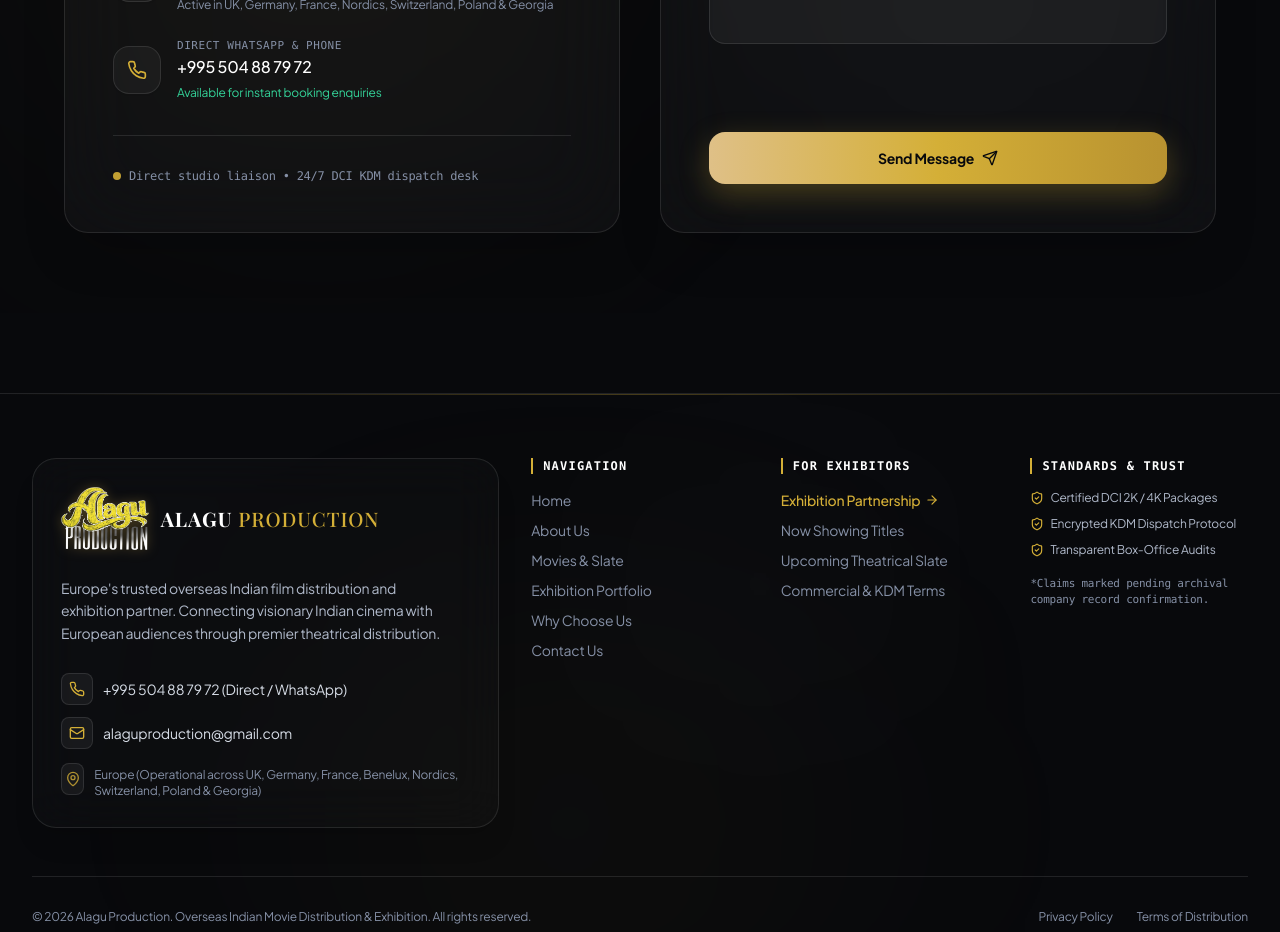
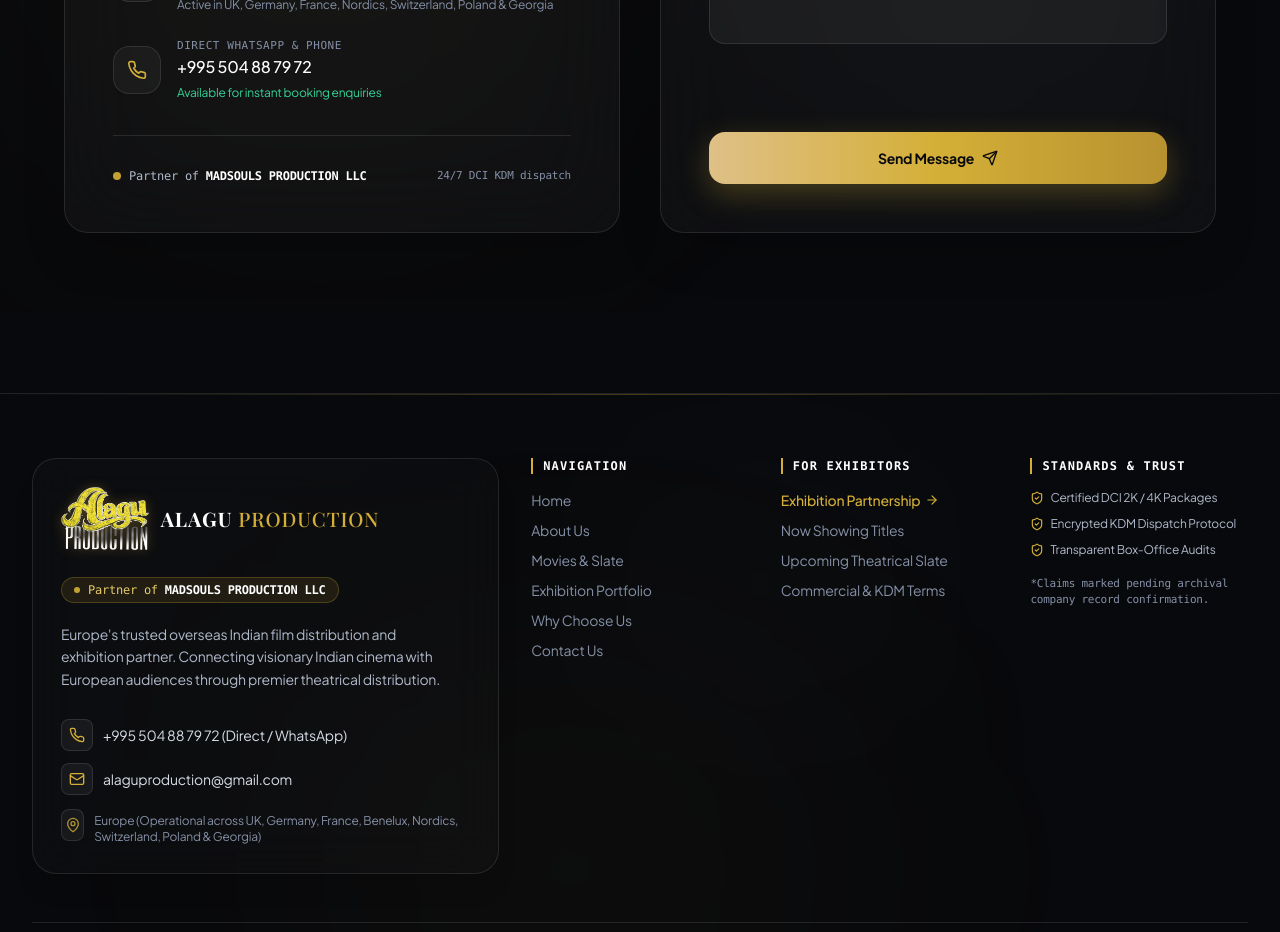
Before and after one commit to RejolinSolomonJ/Alagu-Productions-Website, a Next.js app: page /contact in a window 1280 px wide. Shown: the part 860-1792 px from the top of the page. Built offline with nearby package versions, Linux system fonts and the light colour scheme; a web font is replaced by a local one.

Commit message:
feat: highlight official partnership with MADSOULS PRODUCTION LLC across hero, about, clapperboard, footer, and settings

```diff
--- a/app/about/page.tsx
+++ b/app/about/page.tsx
@@ -31,7 +31,7 @@ export default function AboutPage() {
         <div className="max-w-7xl mx-auto px-4 sm:px-6 lg:px-8 relative z-10 text-center">
           <div className="inline-flex items-center gap-2 px-3.5 py-1.5 rounded-full bg-white/[0.04] border border-white/10 text-gold text-xs font-semibold uppercase tracking-wider mb-5">
             <Globe className="w-3.5 h-3.5" />
-            <span>Corporate Profile &amp; Theatrical Vision</span>
+            <span>Corporate Profile &bull; Partner of MADSOULS PRODUCTION LLC</span>
           </div>
 
           <h1 className="font-serif text-3xl sm:text-5xl md:text-6xl font-bold text-white tracking-tight max-w-4xl mx-auto leading-tight">
@@ -64,7 +64,7 @@ export default function AboutPage() {
 
               {/* Exact Copy required by User */}
               <p className="text-base sm:text-lg text-cinema-200 leading-relaxed font-normal">
-                Alagu Production is an overseas Indian movie distribution and exhibition company based in Europe, dedicated to bringing the best of Indian cinema to audiences worldwide. With experience across 16+ projects<sup className="text-gold font-bold">*</sup> and a portfolio of successful projects, we focus on connecting Indian films with international audiences through strategic distribution and theatrical exhibition.
+                Alagu Production is an overseas Indian movie distribution and exhibition company based in Europe and an official partner of <strong className="text-white font-semibold">MADSOULS PRODUCTION LLC</strong>, dedicated to bringing the best of Indian cinema to audiences worldwide. With experience across 16+ projects<sup className="text-gold font-bold">*</sup> and a portfolio of successful projects, we focus on connecting Indian films with international audiences through strategic distribution and theatrical exhibition.
               </p>
 
               <p className="text-base sm:text-lg text-cinema-200 leading-relaxed font-normal">
--- a/app/page.tsx
+++ b/app/page.tsx
@@ -69,10 +69,10 @@ export default function HomePage() {
               <div className="absolute top-0 right-0 w-48 h-48 bg-gold/5 rounded-full blur-3xl pointer-events-none" />
 
               <div className="relative z-10 space-y-6">
-                <div className="flex items-center justify-between">
-                  <span className="inline-flex items-center gap-1.5 px-3 py-1 rounded-full bg-white/[0.05] border border-white/10 text-[11px] font-mono font-medium text-cinema-300">
-                    <Globe2 className="w-3.5 h-3.5 text-gold" />
-                    <span>European Distribution Desk</span>
+                <div className="flex items-center justify-between flex-wrap gap-2">
+                  <span className="inline-flex items-center gap-1.5 px-3 py-1 rounded-full bg-gold/10 border border-gold/25 text-[11px] font-mono font-medium text-gold-light">
+                    <Sparkles className="w-3.5 h-3.5 text-gold" />
+                    <span>Partner of MADSOULS PRODUCTION LLC</span>
                   </span>
 
                   <span className="text-[10px] uppercase font-mono tracking-wider text-cinema-400">
@@ -86,7 +86,7 @@ export default function HomePage() {
                   </h3>
 
                   <p className="text-cinema-200 text-sm sm:text-base leading-relaxed">
-                    Alagu Production is an overseas Indian movie distribution and exhibition company based in Europe, dedicated to bringing the best of Indian cinema to audiences worldwide. With experience across 16+ projects<sup className="text-gold font-bold">*</sup> and a portfolio of successful projects, we focus on connecting Indian films with international audiences through strategic distribution and theatrical exhibition.
+                    Alagu Production is an overseas Indian movie distribution and exhibition company based in Europe and an official partner of <strong className="text-white font-semibold">MADSOULS PRODUCTION LLC</strong>, dedicated to bringing the best of Indian cinema to audiences worldwide. With experience across 16+ projects<sup className="text-gold font-bold">*</sup> and a portfolio of successful projects, we focus on connecting Indian films with international audiences through strategic distribution and theatrical exhibition.
                   </p>
 
                   <p className="text-cinema-300 text-sm sm:text-base leading-relaxed">
--- a/components/CinematicHero.tsx
+++ b/components/CinematicHero.tsx
@@ -21,9 +21,9 @@ interface CinematicHeroProps {
 export function CinematicHero({
   videoSrc = HERO_VIDEO_CONFIG.videoSrc,
   posterSrc = HERO_VIDEO_CONFIG.posterSrc,
-  badgeText = 'Overseas Indian Film Distribution & Theatrical Exhibition',
+  badgeText = 'Overseas Indian Film Distribution • Partner of MADSOULS PRODUCTION LLC',
   headline,
-  subtext = 'Europe’s dedicated distribution partner connecting premier Indian cinema blockbusters to leading multiplexes, independent theatre operators, and diaspora audiences.',
+  subtext = 'Europe’s dedicated distribution partner connecting premier Indian cinema blockbusters to leading multiplexes, independent theatre operators, and diaspora audiences in strategic partnership with MADSOULS PRODUCTION LLC.',
   primaryCtaText = 'Become an Exhibition Partner',
   primaryCtaHref = '/partner',
   secondaryCtaText = 'Explore Theatrical Slate',
--- a/components/ClapperboardBanner.tsx
+++ b/components/ClapperboardBanner.tsx
@@ -1,8 +1,9 @@
 import React from 'react';
+import { Sparkles } from 'lucide-react';
 
 export function ClapperboardBanner() {
   return (
-    <div className="w-full max-w-2xl mx-auto rounded-3xl bg-white/[0.04] backdrop-blur-2xl border border-white/10 p-3.5 sm:p-4 shadow-2xl relative overflow-hidden select-none group hover:border-gold/30 transition-all duration-300">
+    <div className="w-full max-w-3xl mx-auto rounded-3xl bg-white/[0.04] backdrop-blur-2xl border border-white/10 p-3.5 sm:p-4 shadow-2xl relative overflow-hidden select-none group hover:border-gold/30 transition-all duration-300">
       {/* Top Glossy Specular Reflection Sheen */}
       <div className="absolute top-0 inset-x-0 h-[1px] bg-gradient-to-r from-transparent via-white/30 to-transparent pointer-events-none" />
 
@@ -13,6 +14,16 @@ export function ClapperboardBanner() {
             Organization
           </span>
           <span className="font-semibold text-white text-xs sm:text-sm">Alagu Production</span>
+        </div>
+
+        <div className="p-3 rounded-2xl bg-white/[0.03] backdrop-blur-md border border-gold/20 hover:border-gold/40 transition-colors">
+          <span className="text-[10px] uppercase font-mono tracking-wider text-gold block mb-0.5 flex items-center gap-1">
+            <Sparkles className="w-2.5 h-2.5 text-gold" />
+            <span>Strategic Partner</span>
+          </span>
+          <span className="font-semibold text-gold-light text-xs sm:text-sm truncate block" title="MADSOULS PRODUCTION LLC">
+            MADSOULS PRODUCTION LLC
+          </span>
         </div>
 
         <div className="p-3 rounded-2xl bg-white/[0.03] backdrop-blur-md border border-white/5 hover:border-white/10 transition-colors">
@@ -28,13 +39,6 @@ export function ClapperboardBanner() {
           </span>
           <span className="font-semibold text-white text-xs sm:text-sm">DCI 4K &bull; Atmos</span>
         </div>
-
-        <div className="p-3 rounded-2xl bg-white/[0.03] backdrop-blur-md border border-white/5 hover:border-white/10 transition-colors">
-          <span className="text-[10px] uppercase font-mono tracking-wider text-cinema-400 block mb-0.5">
-            Season
-          </span>
-          <span className="font-semibold text-gold text-xs sm:text-sm">2025 &ndash; 2026 Slate</span>
-        </div>
       </div>
     </div>
   );
--- a/components/Footer.tsx
+++ b/components/Footer.tsx
@@ -22,6 +22,10 @@ export function Footer() {
           {/* Brand Column (Frosted Glass Container) */}
           <div className="lg:col-span-2 space-y-5 p-7 rounded-3xl bg-white/[0.02] backdrop-blur-xl border border-white/10 shadow-xl">
             <Logo size="lg" />
+            <div className="inline-flex items-center gap-2 px-3 py-1 rounded-full bg-gold/10 border border-gold/25 text-xs text-gold-light font-mono">
+              <span className="w-1.5 h-1.5 rounded-full bg-gold animate-pulse" />
+              <span>Partner of <strong className="text-white font-semibold">MADSOULS PRODUCTION LLC</strong></span>
+            </div>
             <p className="text-sm text-cinema-300 max-w-sm leading-relaxed">
               Europe&apos;s trusted overseas Indian film distribution and exhibition partner. Connecting visionary Indian cinema with European audiences through premier theatrical distribution.
             </p>
--- a/components/ModernContactSection.tsx
+++ b/components/ModernContactSection.tsx
@@ -180,9 +180,12 @@ export function ModernContactSection({
             </div>
 
             {/* Bottom Status Guarantee */}
-            <div className="relative z-10 pt-8 mt-8 border-t border-white/10 flex items-center gap-2 text-xs text-cinema-400 font-mono">
-              <span className="w-2 h-2 rounded-full bg-gold animate-pulse" />
-              <span>Direct studio liaison &bull; 24/7 DCI KDM dispatch desk</span>
+            <div className="relative z-10 pt-8 mt-8 border-t border-white/10 flex flex-wrap items-center justify-between gap-2 text-xs text-cinema-400 font-mono">
+              <div className="flex items-center gap-2 text-cinema-300">
+                <span className="w-2 h-2 rounded-full bg-gold animate-pulse" />
+                <span>Partner of <strong className="text-white font-semibold">MADSOULS PRODUCTION LLC</strong></span>
+              </div>
+              <span className="text-[11px] text-cinema-400">24/7 DCI KDM dispatch</span>
             </div>
           </div>
 
--- a/data/cms-state.json
+++ b/data/cms-state.json
@@ -680,6 +680,7 @@
   ],
   "settings": {
     "companyName": "Alagu Production",
+    "strategicPartner": "MADSOULS PRODUCTION LLC",
     "tagline": "Overseas Indian Movie Distribution & Theatrical Exhibition",
     "phone": "+995 504 88 79 72",
     "whatsapp": "+995504887972",
--- a/lib/data/siteSettings.ts
+++ b/lib/data/siteSettings.ts
@@ -2,6 +2,7 @@ import { SiteSettings } from '../types';
 
 export const INITIAL_SETTINGS: SiteSettings = {
   companyName: 'Alagu Production',
+  strategicPartner: 'MADSOULS PRODUCTION LLC',
   tagline: 'Overseas Indian Movie Distribution & Theatrical Exhibition',
   phone: '+995 504 88 79 72',
   whatsapp: '+995504887972',
--- a/lib/types.ts
+++ b/lib/types.ts
@@ -68,6 +68,7 @@ export interface Testimonial {
 
 export interface SiteSettings {
   companyName: string;
+  strategicPartner?: string;
   tagline: string;
   phone: string;
   whatsapp: string;
```
